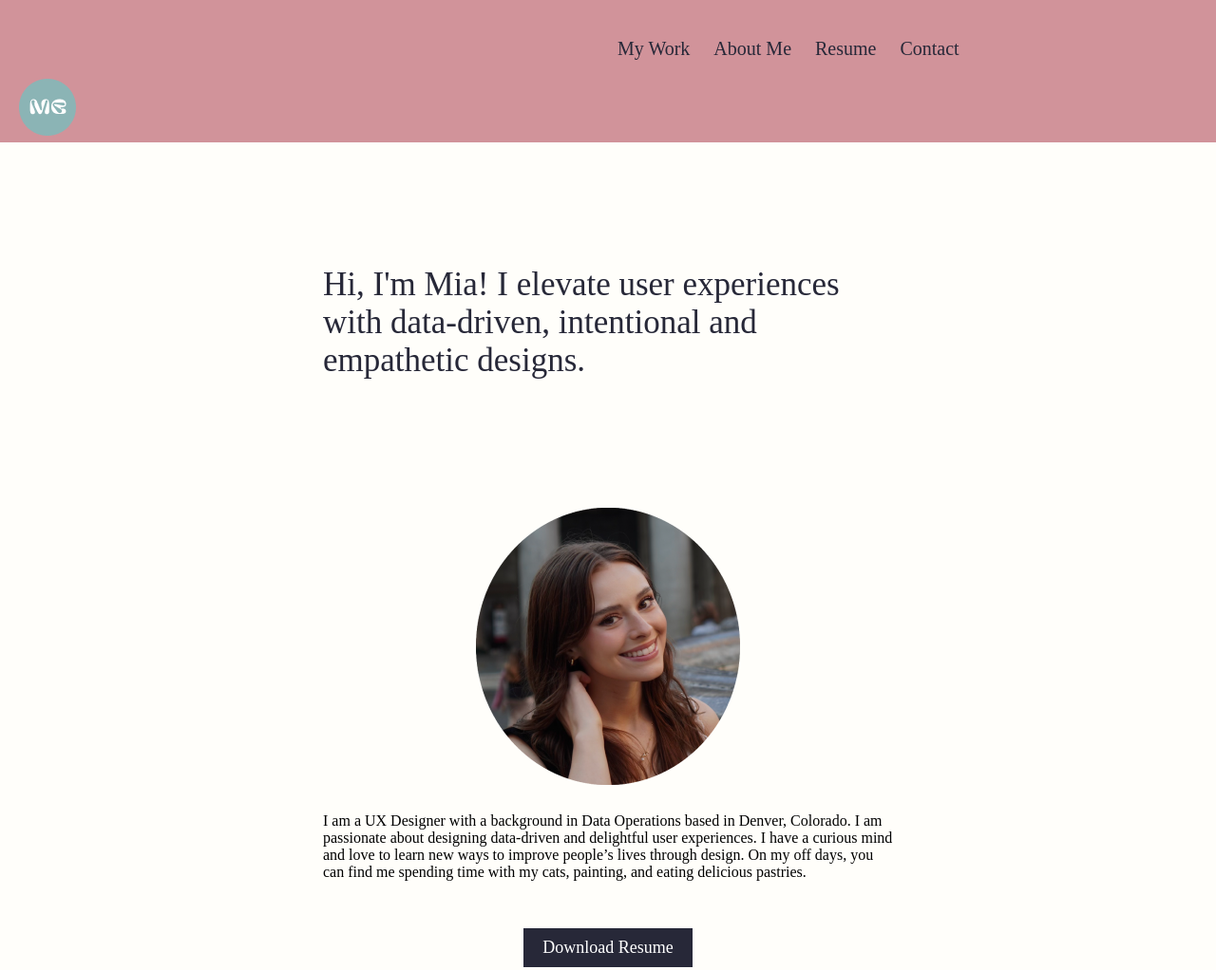
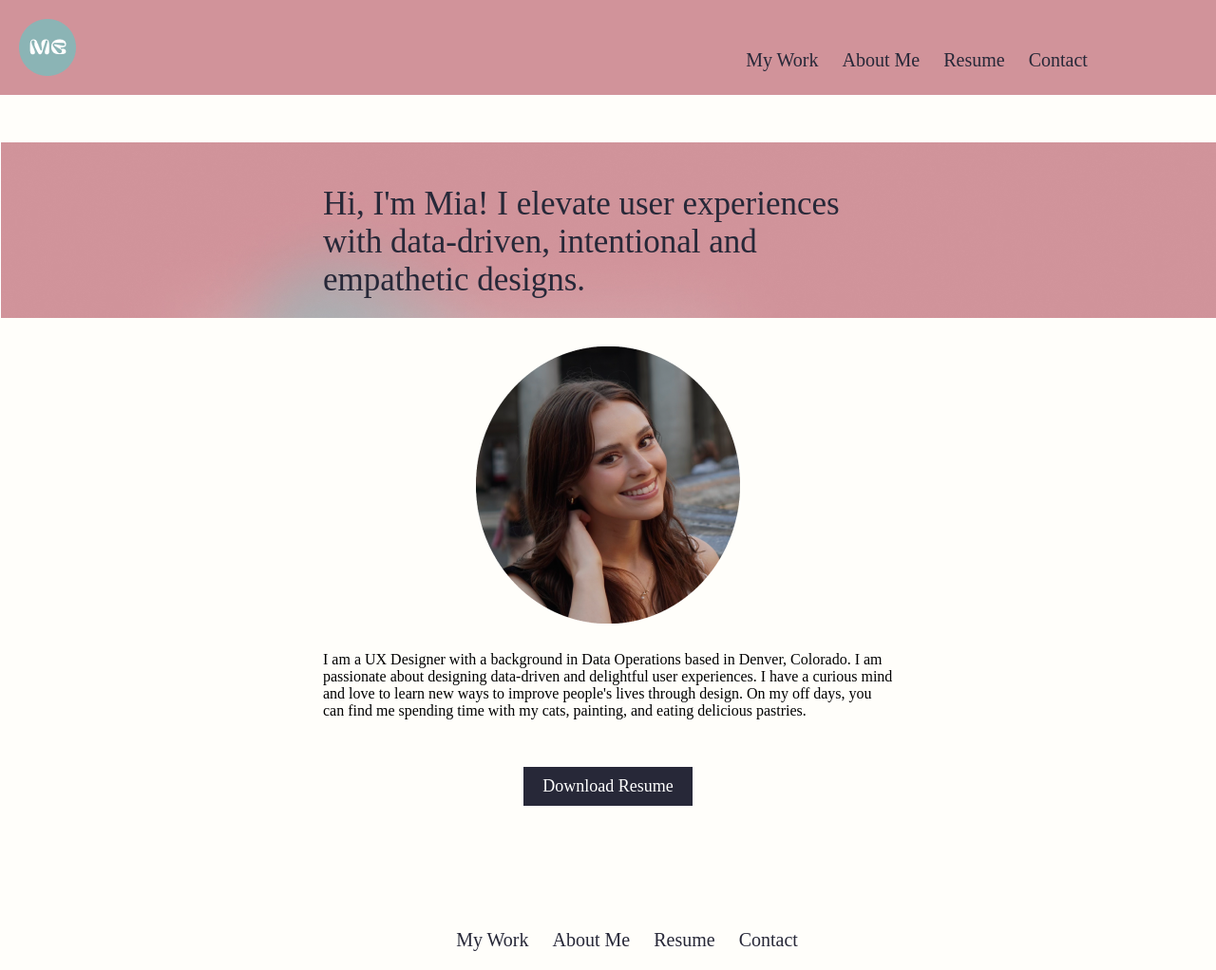
Before and after one commit to Miabelaine/UX_UI_HW_17, a plain HTML site: page index.html in a window 1280 px wide. Shown: the top 1022 px of the page at 95% size. Drawn offline with Linux system fonts and the light colour scheme.

Commit message:
Fixed CSS link

```diff
--- a/CSS/style.css
+++ b/CSS/style.css
@@ -3,22 +3,38 @@
     vertical-align: top;
 }
 
+body {
+    margin: 0;
+    padding: 0;
+    font-family: 'Space Grotesk';
+    font-size: 16px;
+    background-color: #FFFEFA;
+  }
+
 nav {
-    width: 100%;
     background-color: #D1939A;
-    padding: 20px;
     box-sizing: border-box;
     margin: 0;
     font-family: "Space Grotesk";
     font-size: 20px;
     color: #272838;
-    height: 150px;
-    position: top;
+    height: 100px;
+    position: fixed;
+    top: 0;
+    width: 100%;
+    padding: 20px;
+}
+
+.mainnav {
+    width: 73%;
+    padding: 1%;
 }
 
 nav a {
     text-decoration: none;
     color: #272838;
+    text-align: right;
+    position: relative; top: 0px; right: 0px;
 }
 
 nav li {
@@ -37,14 +53,32 @@ ul {
     color: #272838;
     text-align: center;
     padding: 20px;
+    margin-top: 150px;
 }
 
 .logo {
     width: 23%;
     margin-top: 0 auto;
+}
+
+.heroImg {
+    height: auto;
+    font-family: 'Space Grotesk';
+    box-sizing: border-box;
+    margin-bottom: 100px;
+    margin-top: 30px;
     display: flex;
-    align-items: flex-start;
-    justify-content: flex-start;
+    justify-content: center;
+}
+
+.paragraph {
+    text-align: center;
+}
+
+.header {
+    height: auto;
+    margin: auto 0;
+    padding: 0;
 }
 
 p {
@@ -52,16 +86,6 @@ p {
     margin: 0 auto;
     text-align: left;
     margin-top: 25px;
-}
-
-.heroImg {
-    height: auto;
-    font-family: 'Space Grotesk';
-    box-sizing: border-box;
-    margin-bottom: 100px;
-    margin-top: 15px;
-    display: flex;
-    justify-content: center;
 }
 
 button {
@@ -80,6 +104,7 @@ button {
     text-align: center;
     margin-top: 100px;
     max-width: 100%;
+    background-image: url(../Assets/Header.jpg);
 }
 
 footer {
@@ -103,11 +128,3 @@ footer ul {
 footer li {
     padding: 0 10px;
 }
-
-body {
-  margin: 0;
-  padding: 0;
-  font-family: 'Space Grotesk';
-  font-size: 16px;
-  background-color: #FFFEFA;
-}
--- a/index.html
+++ b/index.html
@@ -1,33 +1,38 @@
 <!DOCTYPE html>
 <html>
 <head>
-    <title>My Website Title</title>
-    <link href="css/style.css" rel="stylesheet" type="text/css">
+    <title>My Portfolio</title>
+    <link href="CSS/style.css" rel="stylesheet" type="text/css">
 </head>
 <body>
     <nav class="inline-block">
+        <div class="navigation">
+            <div class="inline-block logo">
+                <img src="Assets/Test.png" alt="Logo">
+            </div>
+            <div class="inline-block mainnav">
                 <ul>
                 <li class="inline-block"><a href="#">My Work</a></li>
                 <li class="inline-block"><a href="#">About Me</a></li>
                 <li class="inline-block"><a href="#">Resume</a></li>
                 <li class="inline-block"><a href="#">Contact</a></li>
             </ul>
-        <div class="navigation">
-            <div class="inline-block logo">
-                <img src="Assets/Test.png" alt="Logo">
         </div>
         </div>
     </nav>
-
+    <section class="header">
+        <div class="content">
             <div class="header-text">
-        <p>Hi, I'm Mia!
+                <p> Hi, I'm Mia!
                 I elevate user experiences with data-driven, intentional and empathetic designs.</p>
             </div>
+        </div>
+    </section>
 
     <section class="heroImg">
-        <div class="content">
+        <div class="paragraph">
             <img src="Assets/Profile_Photo.png" alt="Hero Image">
-            <p>I am a UX Designer with a background in Data Operations based in Denver, Colorado. I am passionate about designing data-driven and delightful user experiences. I have a curious mind and love to learn new ways to improve people’s lives through design. On my off days, you can find me spending time with my cats, painting, and eating delicious pastries.</p>
+            <p>I am a UX Designer with a background in Data Operations based in Denver, Colorado. I am passionate about designing data-driven and delightful user experiences. I have a curious mind and love to learn new ways to improve people's lives through design. On my off days, you can find me spending time with my cats, painting, and eating delicious pastries.</p>
             <button>Download Resume</button>
         </div>
     </section>
```
Also changed, not shown: Assets/Header.jpg (added), 1 other file. Lines whose indentation alone changed are shown as unchanged.
